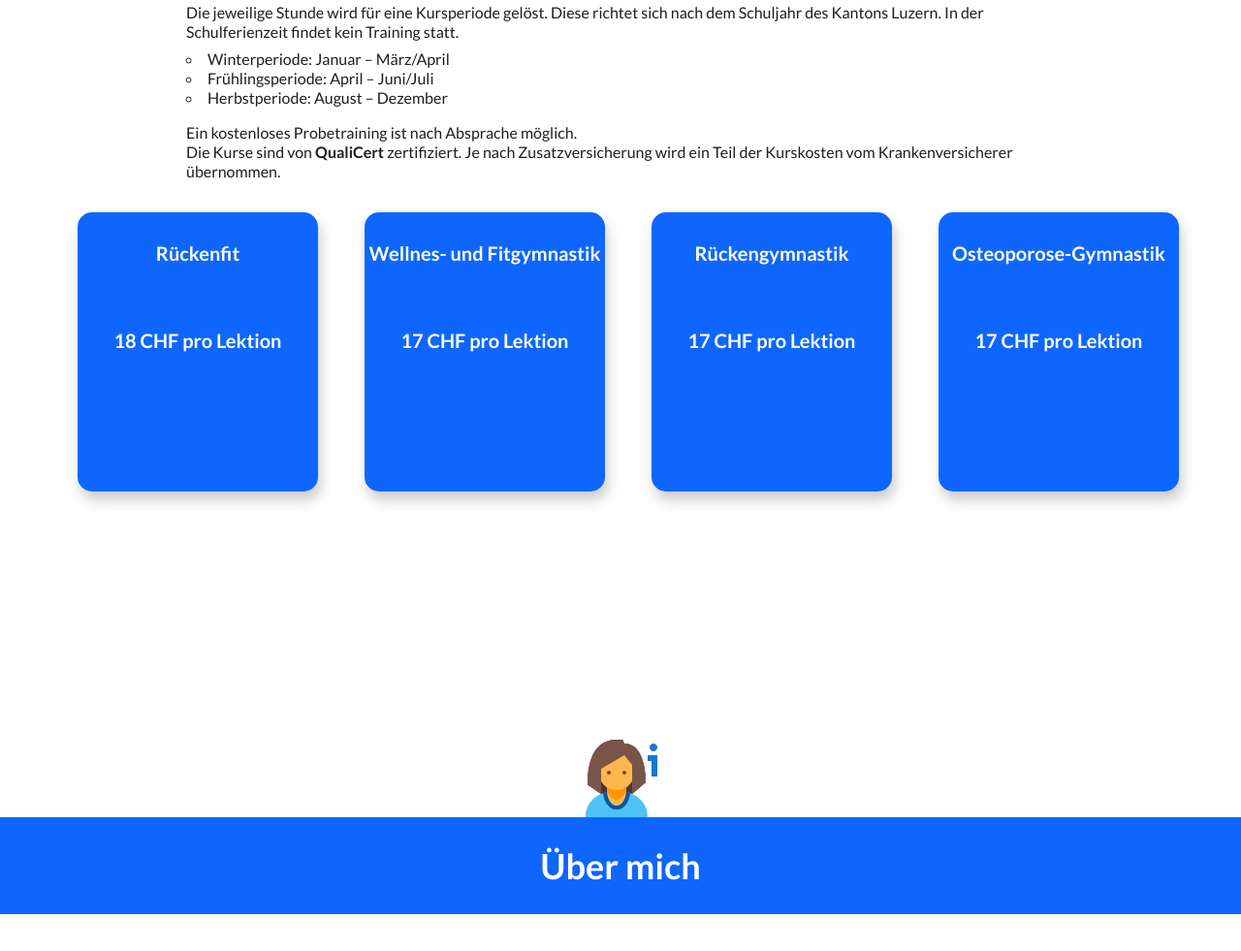
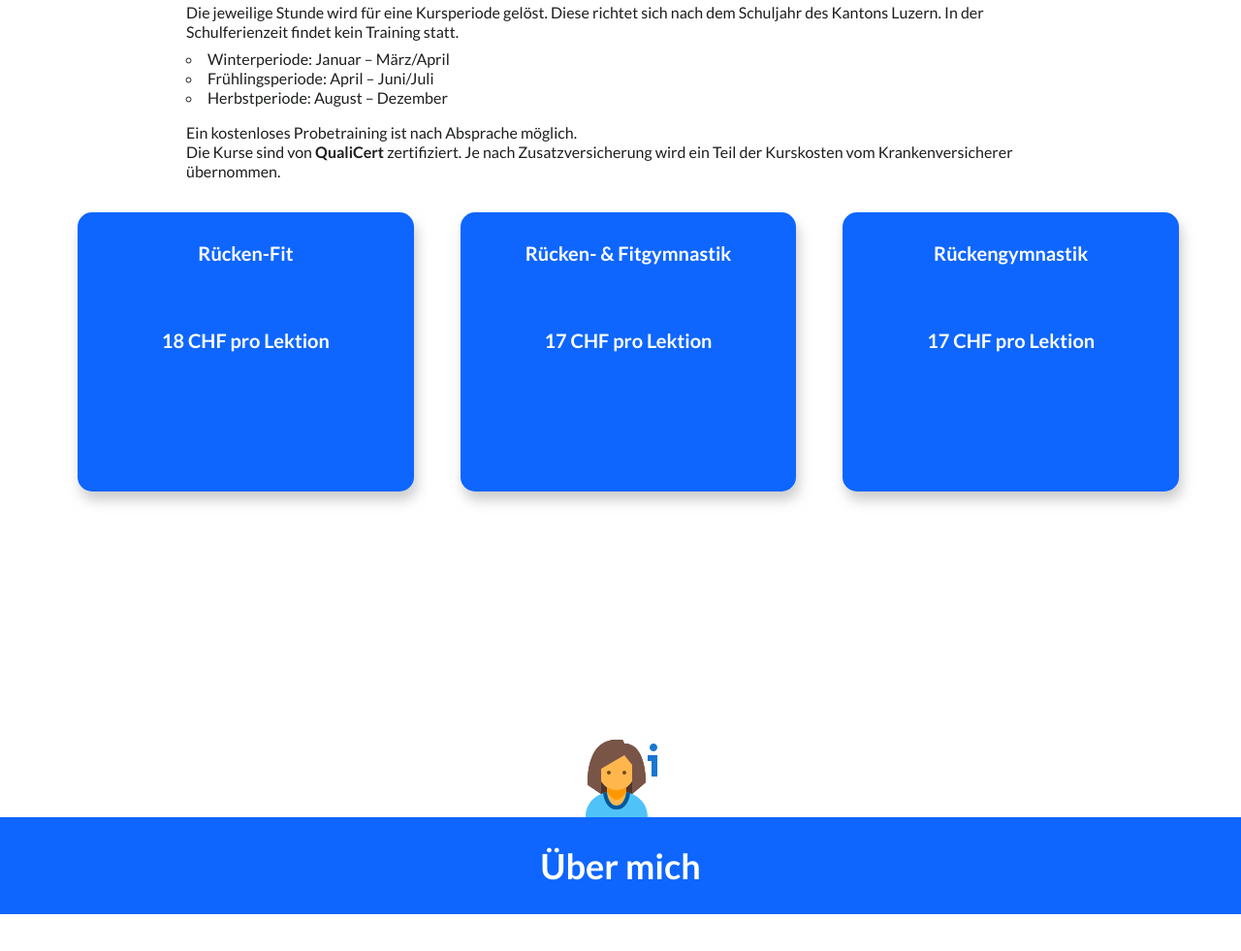
Before and after one commit to yoggu/ruecken-fit, a website built with webpack: page src/index.html in a window 1280 px wide. Shown: the part 5223-6204 px from the top of the page at 97% size. Built offline with nearby package versions, Linux system fonts and the light colour scheme.

Commit message:
Update price table

```diff
--- a/src/index.html
+++ b/src/index.html
@@ -396,7 +396,7 @@
         <div class="column">
           <div class="card left">
             <div class="card-title">
-              <h4>Rückenfit</h4>
+              <h4>Rücken-Fit</h4>
               <div class="card-circle">
                 <p>18 CHF pro Lektion</p>
               </div>
@@ -406,17 +406,7 @@
         <div class="column">
           <div class="card">
             <div class="card-title">
-              <h4>Wellnes- und Fitgymnastik</h4>
-              <div class="card-circle">
-                <p>17 CHF pro Lektion</p>
-              </div>
-            </div>
-          </div>
-        </div>
-        <div class="column">
-          <div class="card">
-            <div class="card-title">
-              <h4>Rückengymnastik</h4>
+              <h4>Rücken- & Fitgymnastik</h4>
               <div class="card-circle">
                 <p>17 CHF pro Lektion</p>
               </div>
@@ -426,7 +416,7 @@
         <div class="column">
           <div class="card right">
             <div class="card-title">
-              <h4>Osteoporose-Gymnastik</h4>
+              <h4>Rückengymnastik</h4>
               <div class="card-circle">
                 <p>17 CHF pro Lektion</p>
               </div>
```
